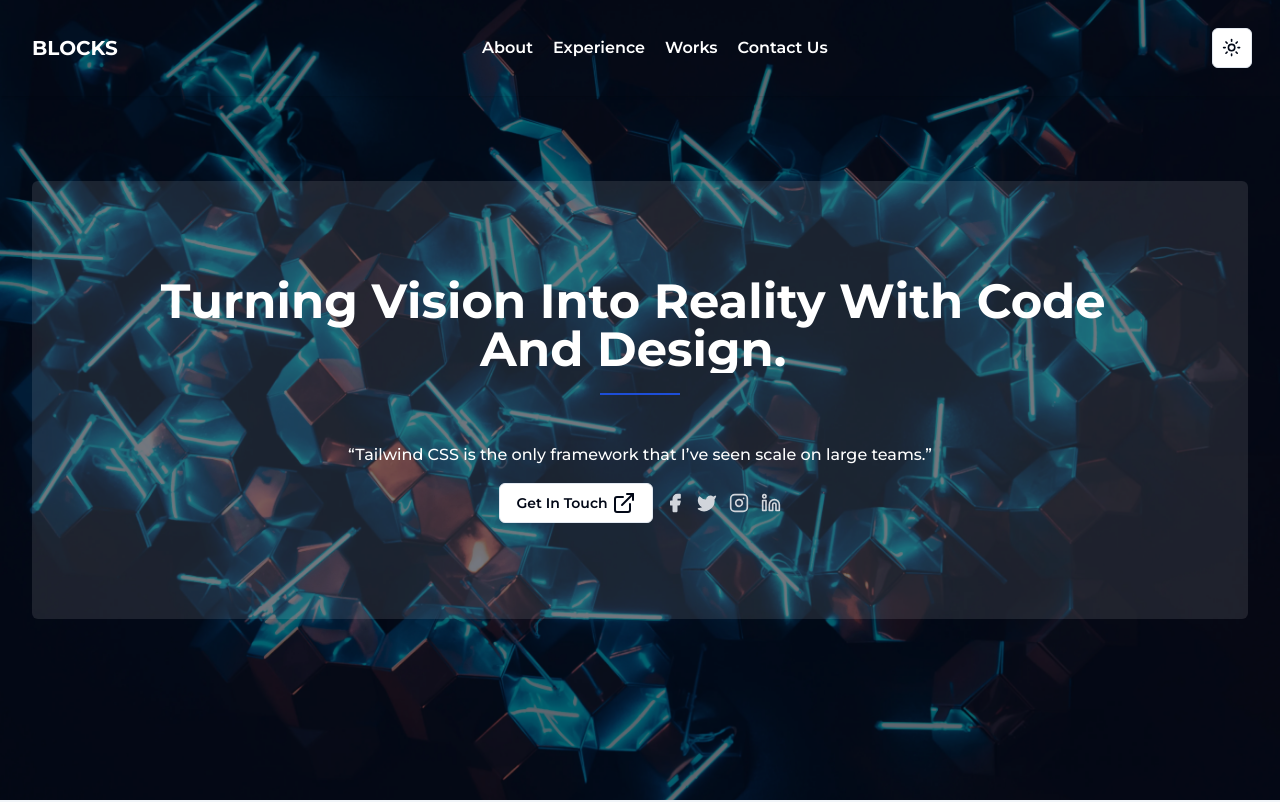
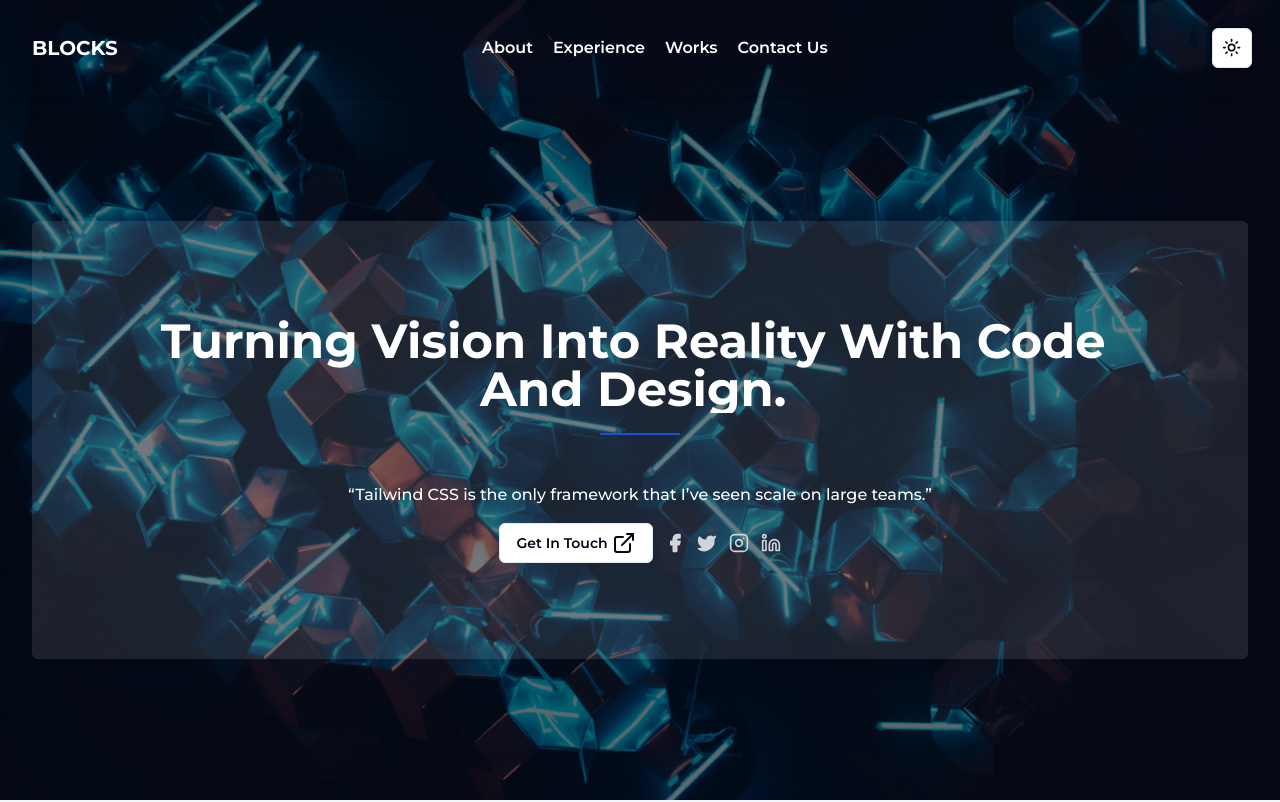
Before and after one commit to Avijit-Sarkar/blocks, a Next.js app: page / in a window 1280 px wide. Shown: the top 802 px of the page. Built offline with nearby package versions, Linux system fonts and the light colour scheme.

Commit message:
fixed the image

```diff
--- a/src/components/About.tsx
+++ b/src/components/About.tsx
@@ -10,7 +10,7 @@ const About: FC<AboutProps> = ({}) => {
       <div className="container max-w-7xl mx-auto">
         <GradiantText text="About" className="mt-[90px] md:mt-40 lg:mt-0" />
         <main className="flex items-center pt-20 md:pt-12 lg:pt-32 text-black w-full min-h-screen dark:text-white">
-          <div className="w-full h-full inline-block rounded-md pt-24 md:pt-0 p-4 xl:p-24 lg:p-16 md:p-12 sm:p-10">
+          <div className="w-full h-full inline-block rounded-md pt-24 p-4 xl:p-24 lg:p-16 md:p-12 sm:p-10">
             <AboutCard />
           </div>
         </main>
--- a/src/components/Banner.tsx
+++ b/src/components/Banner.tsx
@@ -17,8 +17,8 @@ import dynamic from "next/dynamic";
 function Banner() {
   return (
     <>
-      <main className="flex items-center text-white w-full min-h-screen dark:text-light">
-        <div className="w-full h-full inline-block z-0 bg-white/10 rounded-md dark:bg-black/40 p-8 xl:p-24 lg:p-16 md:p-12 sm:p-8">
+      <main className="flex items-center mt-10 text-white w-full min-h-screen dark:text-light">
+        <div className="w-full h-full inline-block z-[4] bg-white/10 rounded-md dark:bg-black/40 p-8 xl:p-24 lg:p-16 md:p-12 sm:p-8">
           <div className="flex items-center justify-between w-full lg:flex-col">
             <div className="flex flex-col items-center self-center w-full md:text-center">
               <AnimatedText
--- a/src/components/Hero.tsx
+++ b/src/components/Hero.tsx
@@ -6,20 +6,19 @@ interface HeroProps {}
 
 const Hero: FC<HeroProps> = ({}) => {
   return (
-    <section
-      id="home"
-      className="flex z-10 min-h-screen bg-[url('/img/pro-bg.webp')] bg-no-repeat bg-cover bg-center w-full max-h-screen"
-    >
+    <section id="home" className="flex z-10 min-h-screen">
+      <div className="w-full max-h-screen z-0 relative">
         <Image
           src="/img/pro-bg.webp"
           alt="Pro Background Image"
           fill
+          className="object-cover "
           priority
-        style={{ display: "none" }}
         />
-      <div className="dark:bg-dark/80 bg-dark/60 w-full max-h-screen">
-        <div className="container max-w-7xl mx-auto h-full ">
+        <div className="absolute dark:bg-dark/80 bg-dark/60 z-[3] w-full max-h-screen">
+          <div className="container max-w-7xl mx-auto h-full">
             <Banner />
+          </div>
         </div>
       </div>
     </section>
```
Also changed, not shown: 1 other file (tests, documents, lock files or other folders). Lines whose indentation alone changed are shown as unchanged.
